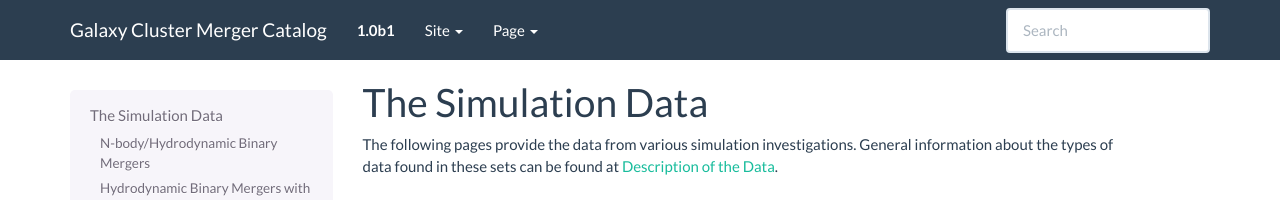
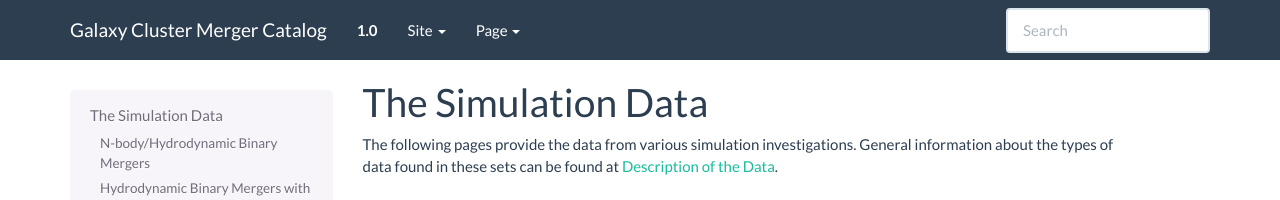
Before and after one commit to jzuhone/cluster_merger_catalog, a Sphinx documentation site: the page built from source/simulations.rst, in a window 1280 px wide. Shown: the top 200 px of the page. Built offline with Sphinx 7.4.7, drawn with Linux system fonts in a browser that asks for light colours; pages that are not in the unit, such as notebooks, are missing from menus.

Commit message:
Bumping release

```diff
--- a/source/conf.py
+++ b/source/conf.py
@@ -69,9 +69,9 @@ author = 'John ZuHone'
 # built documents.
 #
 # The short X.Y version.
-version = '1.0b1'
+version = '1.0'
 # The full version, including alpha/beta/rc tags.
-release = '1.0b1'
+release = '1.0'
 
 # The language for content autogenerated by Sphinx. Refer to documentation
 # for a list of supported languages.
```
